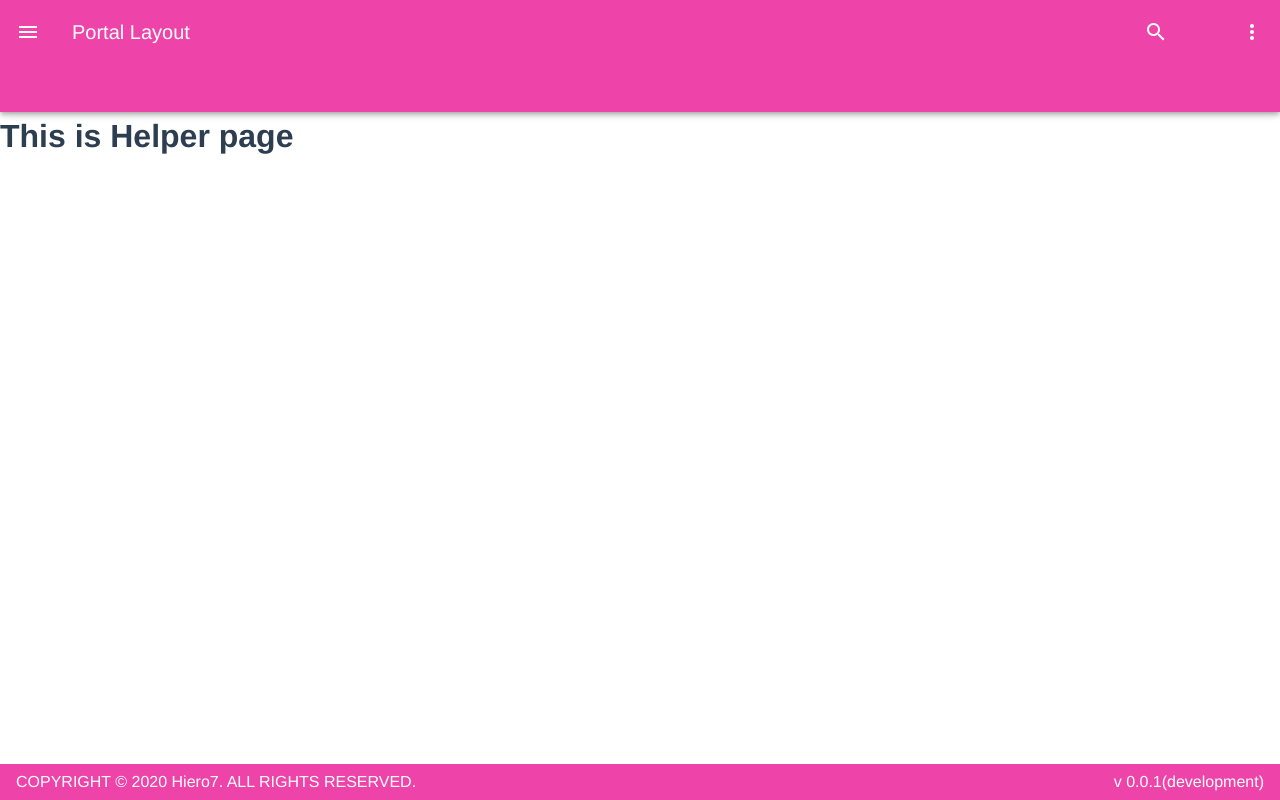
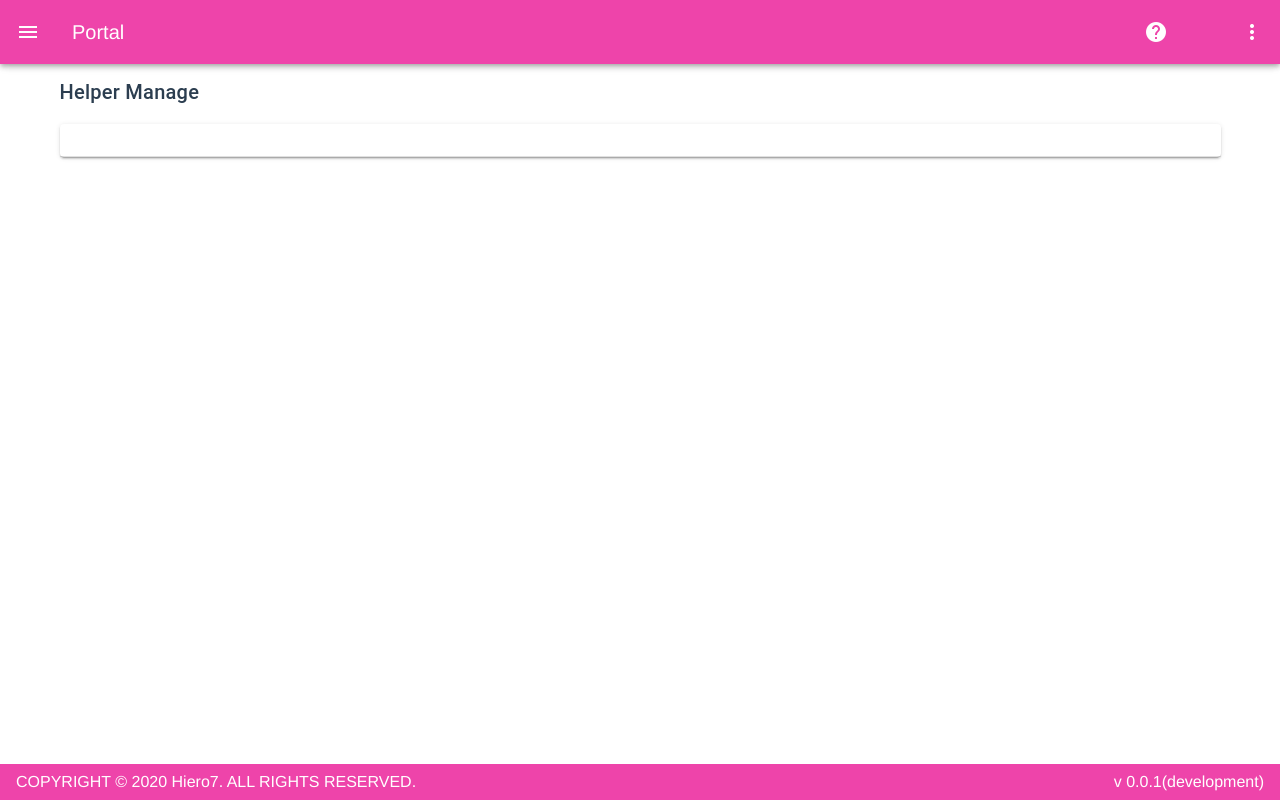
Before and after one commit to burgerleo/vue-template, a Vue app: page /helper in a window 1280 px wide. Built offline with nearby package versions, Linux system fonts and the light colour scheme; a small style sheet from the web is missing.

Commit message:
modify layout & remove tabs

```diff
--- a/src/components/NavigationDrawer.vue
+++ b/src/components/NavigationDrawer.vue
@@ -95,7 +95,7 @@ export default {
                         //     { title: "Helper", icon: "mdi-image",router: "/dashboard" },
                         //   ]
                         // },
-                      { title: "Helper", icon: "mdi-help",router: "/helper" },
+                      { title: "Helper Manage", icon: "mdi-help",router: "/helper" },
                     ]
                 },
                 {
--- a/src/views/Layout.vue
+++ b/src/views/Layout.vue
@@ -3,16 +3,13 @@
         NavigationDrawer(ref="drawer" :tabId="tabId")
         v-app-bar(absolute :clipped-left="clipped" app color="primary" dark)
             v-app-bar-nav-icon(@click.stop="$refs.drawer.drawer = !$refs.drawer.drawer")
-            v-toolbar-title Portal Layout
+            v-toolbar-title Portal
             v-spacer
             v-btn(icon)
-                v-icon mdi-magnify
+                v-icon mdi-help-circle
             Setting
             v-btn(icon)
                 v-icon mdi-dots-vertical
-            template(v-slot:extension )
-                v-tabs(align-with-title v-model="selectedTabId" v-if="$refs.drawer.drawer == true" color="#ffffff")
-                    v-tab(v-for="tab in tabs" :key="tab.id" @click="navigationControl(tab.id)") {{tab.name}}
         v-content
             router-view
         v-footer(fixed :inset="inset" app color="primary")
--- a/src/views/admin/Helper.vue
+++ b/src/views/admin/Helper.vue
@@ -1,5 +1,13 @@
-<template>
-    <div class="helper">
-        <h1>This is Helper page</h1>
-    </div>
+<template lang="pug">
+    v-container#sample-layout(grid-list-lg)
+        v-layout(wrap)
+            v-flex(xs12)
+                .title Helper Manage
+            v-flex(xs12)
+                v-card
+                    v-card-text
+                        v-form(ref="form" onsubmit="return false;")
+                            v-layout(wrap)
+
+                    v-divider
 </template>
```
